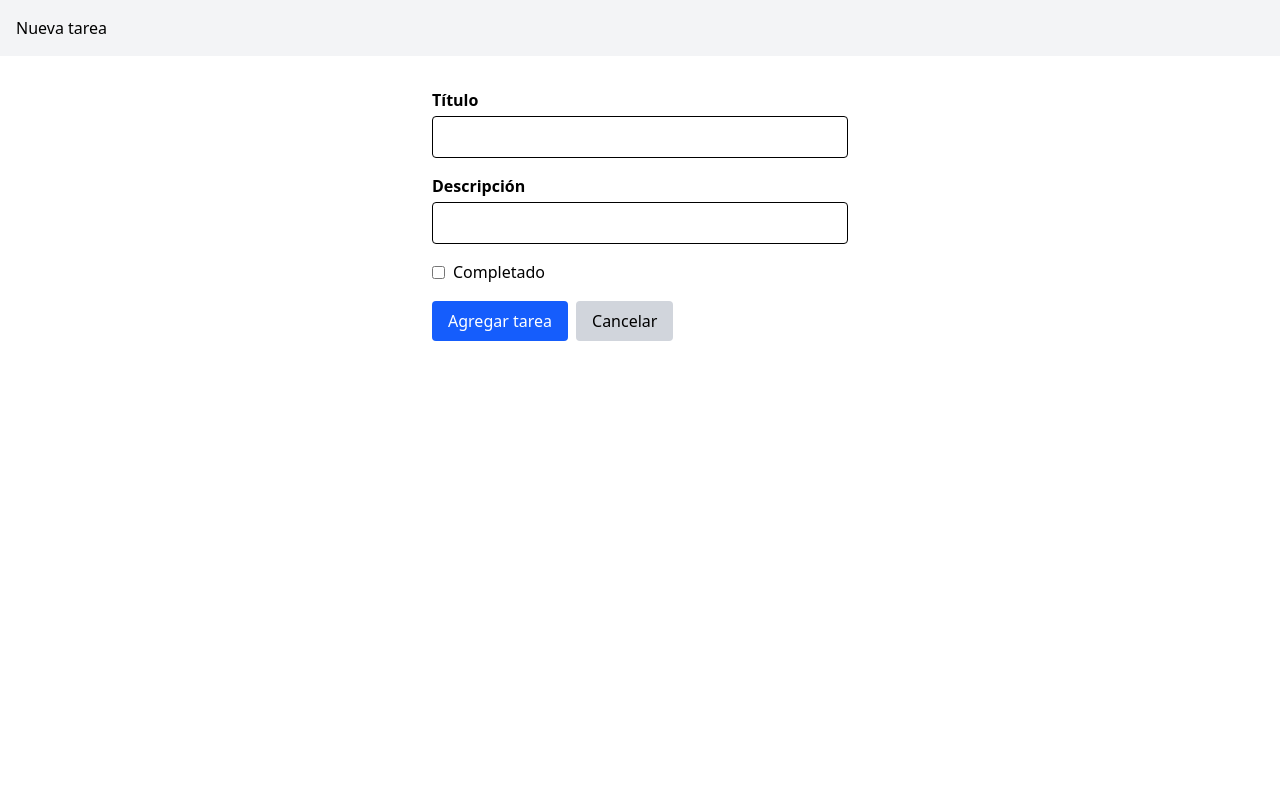
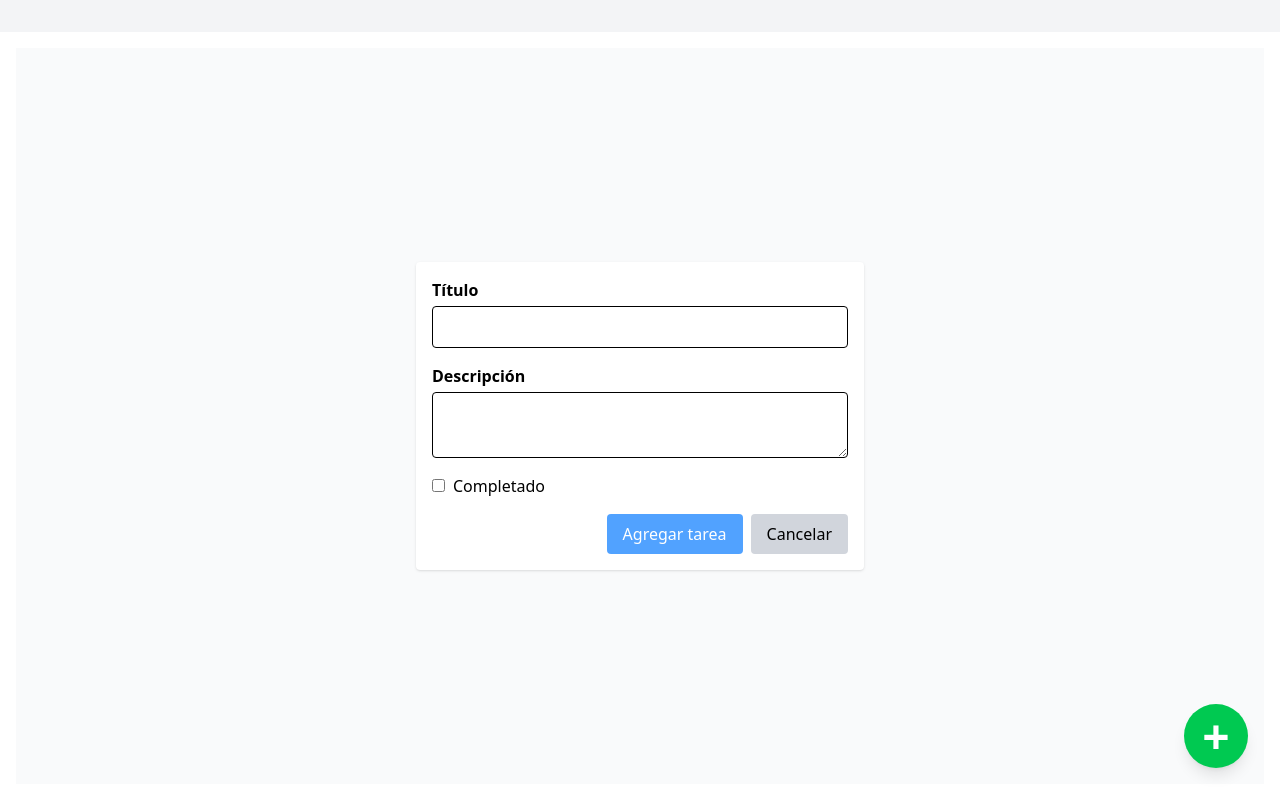
Before and after one commit to AbrilSabatini/forit-task, a React (Vite) app in the folder Frontend/: page /tasks/form in a window 1280 px wide. Built offline with nearby package versions, Linux system fonts and the light colour scheme; no server answers.

Commit message:
feat: enhance UI components

```diff
--- a/Frontend/src/App.tsx
+++ b/Frontend/src/App.tsx
@@ -45,10 +45,11 @@ function App() {
   return (
     <BrowserRouter>
      <header className="p-4 bg-gray-100">
-        <Link to="/tasks/form" className="btn btn-primary">
-          Nueva tarea
-        </Link>
       </header>
+
+      <Link to="/tasks/form" className="fixed bottom-6 right-6 sm:bottom-8 sm:right-8 size-12 sm:size-16 bg-green-500 flex items-center justify-center rounded-full hover:scale-110 transition-transform text-white font-bold text-3xl sm:text-5xl shadow-lg">
+        +
+      </Link>
 
       <main className="p-4">
         <Routes>
--- a/Frontend/src/components/Task.tsx
+++ b/Frontend/src/components/Task.tsx
@@ -9,32 +9,36 @@ type Props = {
 
 export const Task: React.FC<Props> = ({ task, onRemoveTask, onToggleComplete }) => {
   return (
-    <div className={`task p-4 rounded shadow ${task.completed ? "bg-green-100" : "bg-white"}`}>
+    <section className={`p-4 rounded shadow ${task.completed ? "bg-green-100" : "bg-white"} transition-transform`}>
+
       <div className="flex items-center gap-2">
         <input
           type="checkbox"
           checked={task.completed}
           onChange={() => onToggleComplete(task.id)}
+          className="w-5 h-5 accent-green-500 rounded transition-transform cursor-pointer hover:scale-105"
         />
-        <h2 className="font-semibold">{task.title}</h2>
       </div>
 
-      <p className="truncate w-full max-w-md">{task.description}</p>
+      <div className=" flex flex-col justify-center items-center text-center" >
+        <h2 className="sm:text-3xl font-semibold">{task.title}</h2>
+        <p className="truncate w-full overflow-hidden whitespace-nowrap">{task.description}</p>
+      </div>
 
-      <div className="mt-2 flex gap-2">
-        <Link
-          to={`/tasks/${task.id}`}
-          className="text-blue-600 hover:underline text-sm"
-        >
-          Ver más
-        </Link>
+      <div className="mt-2 flex justify-end gap-2">
         <button
-          className="text-red-500 text-sm"
+          className="text-red-500 hover:underline text-sm cursor-pointer"
           onClick={() => onRemoveTask(task.id)}
         >
           Eliminar
         </button>
+        <Link
+          to={`/tasks/${task.id}`}
+          className="text-blue-600 hover:underline text-sm cursor-pointer"
+        >
+          Ver más
+        </Link>
       </div>
-    </div>
+    </section>
   );
 };
--- a/Frontend/src/components/TaskForm.tsx
+++ b/Frontend/src/components/TaskForm.tsx
@@ -36,7 +36,8 @@ export const TaskForm: React.FC<Props> = ({ tasks, onSubmit }) => {
   };
 
   return (
-     <form onSubmit={handleSubmit(handleSubmitForm)} className="p-4 space-y-4 max-w-md mx-auto">
+    <div className="flex items-center justify-center min-h-[calc(100vh-64px)] px-4 bg-gray-50">
+      <form onSubmit={handleSubmit(handleSubmitForm)} className="p-4 space-y-4 max-w-md w-full bg-white rounded shadow">
         <div>
           <label className="block font-semibold mb-1">Título</label>
           <input
@@ -55,9 +56,8 @@ export const TaskForm: React.FC<Props> = ({ tasks, onSubmit }) => {
 
         <div>
           <label className="block font-semibold mb-1">Descripción</label>
-        <input
+          <textarea
             className="block w-full border p-2 rounded"
-          type="text"
             {...register("description", { required: true, minLength: 3, maxLength: 100 })}
           />
           {errors.description && (
@@ -76,18 +76,19 @@ export const TaskForm: React.FC<Props> = ({ tasks, onSubmit }) => {
           </label>
         </div>
 
-      <div className="flex gap-2">
-        <button type="submit" className="bg-blue-600 text-white px-4 py-2 rounded hover:bg-blue-700">
+        <div className="flex justify-end gap-2">
+          <button type="submit" className="bg-blue-400 hover:bg-blue-600 text-white px-4 py-2 rounded">
             {editar ? "Actualizar" : "Agregar"} tarea
           </button>
           <button
             type="button"
             className="bg-gray-300 text-black px-4 py-2 rounded hover:bg-gray-400"
-          onClick={() => navigate("/")}
+            onClick={() => editar && taskToEdit ? navigate(`/tasks/${taskToEdit.id}`) : navigate("/")}
           >
             Cancelar
           </button>
         </div>
       </form>
+    </div>
   );
 };
--- a/Frontend/src/components/TaskItem.tsx
+++ b/Frontend/src/components/TaskItem.tsx
@@ -22,29 +22,35 @@ const TaskItem: React.FC<Props> = ({ tasks, onRemoveTask }) => {
   };
 
   return (
-    <div className="p-4">
-      <h2 className="text-2xl font-bold">{task.title}</h2>
-      <p className="text-gray-700 mt-2">{task.description}</p>
-      <p className="text-sm text-gray-500 mt-1">
+    <div className="relative bg-gray-50 px-4 pt-16 pb-8 min-h-[calc(100vh-64px)] flex items-center justify-center">
+      <button
+        onClick={() => navigate("/")}
+        className="absolute top-4 left-4 sm:top-6 sm:left-6 bg-gray-200 hover:bg-gray-300 text-black px-3 py-1 rounded-full flex items-center gap-1 text-sm shadow transition cursor-pointer"
+      >
+        Volver
+      </button>
+      <div className="bg-white p-6 rounded-xl shadow-md w-full max-w-md">
+        <h2 className="text-2xl font-bold text-center mb-2">{task.title}</h2>
+        <p className="text-gray-700 mb-3 text-center text-balance">{task.description}</p>
+        <p className="text-sm text-gray-500 text-center">
           Creada el {new Date(task.createdAt).toLocaleDateString()}
         </p>
 
-      <div className="mt-4 flex gap-3">
+        <p className={`text-center text-sm mt-2 font-semibold ${task.completed ? "text-green-600" : "text-yellow-600"}`}>
+          {task.completed ? "Completada" : "Pendiente"}
+        </p>
+
+        <div className="mt-4 flex justify-end gap-3 flex-wrap">
           <button
             onClick={handleDelete}
-          className="text-red-600 hover:underline"
+            className="bg-red-400 hover:bg-red-600 text-white px-4 py-2 rounded-xl text-sm transition cursor-pointer"
           >
             Eliminar
           </button>
-        <Link to={`/tasks/edit/${task.id}`} className="text-blue-600 hover:underline">
+          <Link to={`/tasks/edit/${task.id}`} className="bg-blue-400 hover:bg-blue-600 text-white px-4 py-2 rounded-xl text-sm transition cursor-pointer">
             Editar
           </Link>
-        <button
-          onClick={() => navigate("/")}
-          className="text-blue-600 hover:underline"
-        >
-          Volver
-        </button>
+        </div>
       </div>
     </div>
   );
--- a/Frontend/src/components/TaskList.tsx
+++ b/Frontend/src/components/TaskList.tsx
@@ -9,7 +9,7 @@ type Props = {
 
 export const TaskList: React.FC<Props> = ({ tasks, onRemoveTask, onToggleComplete }) => {
   return (
-    <section className="task-section">
+    <section className="grid grid-cols-1 sm:grid-cols-2 lg:grid-cols-3 gap-4">
       {tasks.map(task => (
         <Task key={task.id} task={task} onRemoveTask={onRemoveTask} onToggleComplete={onToggleComplete} />
       )) }
```
Lines whose indentation alone changed are shown as unchanged.
